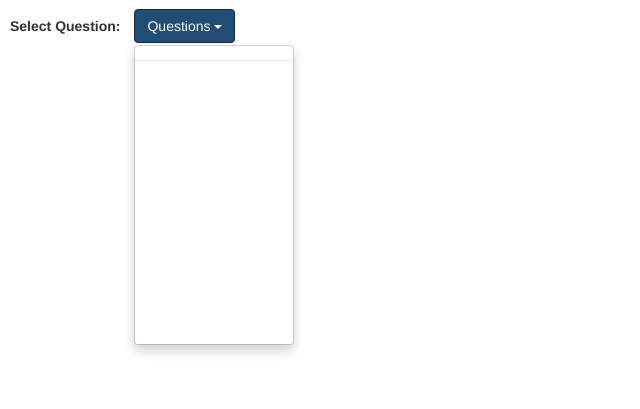
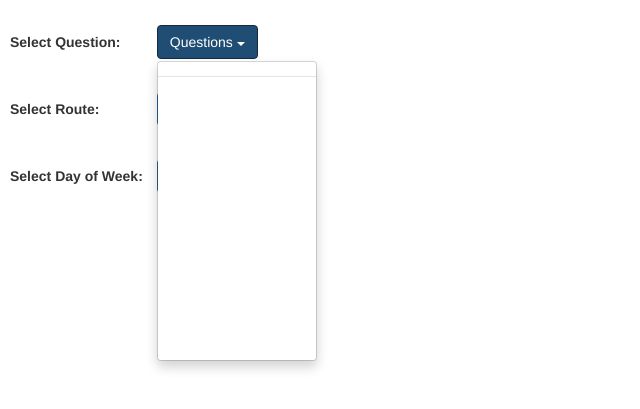
Before and after one commit to baofeng-dong/spring-2016-survey-dashboard, a Flask app: template dashboard/templates/fareresults.html in a window 1280 px wide, after a click on "Questions". Shown: the part 51-460 px from the top of the page, without its empty margins (0-640 px from the left). Run offline with Flask 2, Linux system fonts and the light colour scheme; the template is opened without the code that fills it, so the values that code supplies are empty; parts of the project's set-up code (start-up, migrations or seed data) failed here and were passed over; some libraries are stand-ins or nearby versions.

Commit message:
added aditional filter to view income by routes and day of week

```diff
--- a/dashboard/static/CSS/style.css
+++ b/dashboard/static/CSS/style.css
@@ -15,7 +15,7 @@ padding-bottom: 10px;
 display: none;
 }
 
-#intro-main {
+#intro-main, #content-main {
   padding-left: 80px;
   padding-top: 40px;
 }
@@ -24,7 +24,7 @@ display: none;
   padding-left: 20px;
 }
 
-#filter_line {
+#filter_line, #filter_ques, #filter_rte, #filter_day {
 overflow: scroll;
 height: 300px;
 
@@ -57,3 +57,19 @@ height: 300px;
   padding-top: 80px;
 
 }
+
+#menu {
+  margin-top: 50px;
+  text-align: left;
+  padding-top: 60px;
+  padding-bottom: 60px;
+}
+
+#menu-select {
+  margin: 10px;
+  height:200px;
+}
+
+.dropdown {
+
+}
--- a/dashboard/static/js/sresults.js
+++ b/dashboard/static/js/sresults.js
@@ -29,8 +29,8 @@ function toggle_tb(div_id_tb){
 
 function append_img(div_id){
     var div = $(div_id);
-    var qnum = questionkey[sel_line]
-    div.empty().prepend('<object data='+base+'static/image/' + 'q' + qnum + '.svg?1222259157.415" type="image/svg+xml" width="100%" />');
+    var qnum = questionkey[sel_ques]
+    div.empty().prepend('<object data='+ base + 'static/image/' + 'q' + qnum + '.svg?' + Math.random() + ' type="image/svg+xml" width="100%" />');
 }
 
 //build table using JSON data in jquery
@@ -51,8 +51,13 @@ function build_table(data,tb_id){
     }
 }
 
+var sel_ques = null;
 
-var sel_line = null;
+var sel_args = {
+    qnum : "",
+    rte : "",
+    day : ""
+    }
 
 var questionkey = buildkey(questions);
 
@@ -70,6 +75,24 @@ function buildkey(questions){
 
     return questionkey
 }
+
+
+var routeskey = buildkey(routes);
+
+for (var key in routeskey){
+    var val = routeskey[key];
+    console.log("Key: "+key+" Value:"+val);
+}
+
+//builds reference routeskey list
+function buildkey(routes){
+    var routeskey = {};
+    for (var i = 0; i < routes.length; i++){
+        routeskey[routes[i][1]] = routes[i][0];
+    }
+    return routeskey
+}
+
 
 function reset(){
     $("#surveyor-route").hide();
@@ -105,18 +128,58 @@ function reset(){
     $("#income").hide();
 }
 
+$('#filter_rte a').on('click', function() {
+    reset();
+    var sel_rte = this.text
+    console.log(sel_rte)
+    if (sel_rte == 'All') {
+        sel_args.rte = null;
+    }
+    else {
+    var rte = routeskey[sel_rte];
+    //var args = {"rte":(routeskey[sel_rte])};
+    sel_args.rte = routeskey[sel_rte];
+    console.log("rte: " + rte)
+    }
 
-$('#filter_line a').on('click', function() {
+    $("#rte_btn").text(this.text+' ').append('<span class="caret"></span>');
+    requestdata();
+});
+
+
+$('#filter_ques a').on('click', function() {
     reset();
-    sel_line = this.text
-    console.log(sel_line)
-    console.log(questionkey[sel_line])
-    var qnum = questionkey[sel_line];
-    var args = {"qnum":(questionkey[sel_line])};
+    sel_ques = this.text
+    console.log(sel_ques)
+    console.log(questionkey[sel_ques])
+    var qnum = questionkey[sel_ques];
+    //var args = {"qnum":(questionkey[sel_ques])};
+    sel_args.qnum = questionkey[sel_ques];
     console.log("qnum: " + qnum)
-    $("#line_btn").text(this.text+' ').append('<span class="caret"></span>');
+    $("#ques_btn").text(this.text+' ').append('<span class="caret"></span>');
+    requestdata();
 
-    $.getJSON('questionsdata', args, function(data) {
+});
+
+
+$('#filter_day a').on('click', function() {
+    reset();
+    var sel_day = this.text
+    console.log("day selected: " + sel_day)
+    if (sel_day == 'All') {
+        sel_args.day = null;
+    }
+    else {
+    sel_args.day = sel_day;
+    }
+    $("#day_btn").text(this.text+' ').append('<span class="caret"></span>');
+    requestdata();
+
+});
+
+
+function requestdata() {
+    $.getJSON('questionsdata', sel_args, function(data) {
         console.log(data);
         div_id_ln = "#line-chart"
         div_id = "#" + data.metadata.id
@@ -133,5 +196,4 @@ $('#filter_line a').on('click', function() {
 
     });
 
-
-});
+}
--- a/dashboard/templates/base.html
+++ b/dashboard/templates/base.html
@@ -5,14 +5,14 @@
 <head>
     <title>Fare Survey Results</title>
 
-    <script src="https://code.jquery.com/jquery-2.2.3.js"
-    integrity="sha256-laXWtGydpwqJ8JA+X9x2miwmaiKhn8tVmOVEigRNtP4=" crossorigin="anonymous"></script>
+    <script src="https://code.jquery.com/jquery-2.2.3.js"></script>
     <script type="text/javascript" src="{{ url_for('index') }}static/js/svg.jquery.js"></script>
-    <script type="text/javascript" src="{{ url_for('index') }}static/js/bootstrap.min.js"></script>
+
     <script type="text/javascript" src="{{ url_for('index') }}static/js/pygal-tooltips.js""></script>
     <script src="//code.jquery.com/ui/1.11.4/jquery-ui.js"></script>
     <link rel="stylesheet" type="text/css" href="{{ url_for('index') }}static/CSS/style.css">
-    <link rel="stylesheet" type="text/css" href="{{ url_for('index') }}static/CSS/bootstrap.min.css">
+    <link rel="stylesheet" href="http://maxcdn.bootstrapcdn.com/bootstrap/3.3.7/css/bootstrap.min.css">
+    <script src="http://maxcdn.bootstrapcdn.com/bootstrap/3.3.7/js/bootstrap.min.js"></script>
 
 </head>
 <body style="padding-top:50px">
--- a/dashboard/templates/fareresults.html
+++ b/dashboard/templates/fareresults.html
@@ -3,18 +3,18 @@
 {% extends 'base.html' %}
 
 {% block content %}
-<div style="margin:10px">
+<div id="menu-select">
 
-<table>
-  <tr>
+<table style="height:100%">
+  <tr id="menu">
     <td style="padding-right:1em">
       <strong>Select Question:</strong>
     </td>
     <td>
         <div class="dropdown">
-          <button id="line_btn" class="btn btn-primary dropdown-toggle" type="button" data-toggle="dropdown">Questions
+          <button id="ques_btn" class="btn btn-primary dropdown-toggle" type="button" data-toggle="dropdown">Questions
           <span class="caret"></span></button>
-          <ul id="filter_line" class="dropdown-menu scrollable-menu" role="menu">
+          <ul id="filter_ques" class="dropdown-menu scrollable-menu" role="menu">
             <li role="presentation" class="divider"></li>
 
             {% for question in questions %}
@@ -24,7 +24,44 @@
         </div>
     </td>
   </tr>
+
+  <tr id="menu" >
+    <td style="padding-right:1em">
+      <strong>Select Route:</strong>
+    </td>
+    <td>
+        <div class="dropdown">
+          <button id="rte_btn" class="btn btn-primary dropdown-toggle" type="button" data-toggle="dropdown">Routes
+          <span class="caret"></span></button>
+          <ul id="filter_rte" class="dropdown-menu scrollable-menu" role="menu">
+            <li role="presentation" class="divider"></li>
+            <li><a href="#">All</a></li>
+            {% for route in routes %}
+              <li><a href="#">{{ route[1] }}</a></li>
+            {% endfor %}
+          </ul>
+        </div>
+    </td>
+  </tr>
+    <tr id="menu">
+    <td style="padding-right:1em">
+      <strong>Select Day of Week:</strong>
+    </td>
+    <td>
+        <div class="dropdown">
+          <button id="day_btn" class="btn btn-primary dropdown-toggle" type="button" data-toggle="dropdown">Day of Week
+          <span class="caret"></span></button>
+          <ul id="filter_day" class="dropdown-menu scrollable-menu" role="menu">
+            <li role="presentation" class="divider"></li>
+              <li><a href="#">All</a></li>
+              <li><a href="#">Weekday</a></li>
+              <li><a href="#">Weekend</a></li>
+          </ul>
+        </div>
+    </td>
+  </tr>
 </table>
+
 </div>
 
 <div id="button-header">
@@ -280,6 +317,7 @@
 
 <script>
     var questions = {{questions|tojson|safe}};
+    var routes = {{routes|tojson|safe}};
     var base = '{{url_for('index')}}';
 </script>
 
--- a/dashboard/templates/introduction.html
+++ b/dashboard/templates/introduction.html
@@ -22,6 +22,12 @@
 <li><b>Survey Team Members</b></li>
 <li><b>Surveyors Training, Supervision and Hiring</b></li>
 <li><b>Other Items</b></li>
+</div>
+
+<div id='content-main'>
+
+<p>You can read all questions from the Fare Survey 2016 here. Please click <a href ="{{ url_for('index') }}static/pdf/2016FareSurveyQuestionnaireFinal.pdf">Fare Survey 2016 Questionnaire</a>
 
 </div>
+
 {% endblock %}
```
Also changed, not shown: dashboard/views.py (+36 -11 lines).
